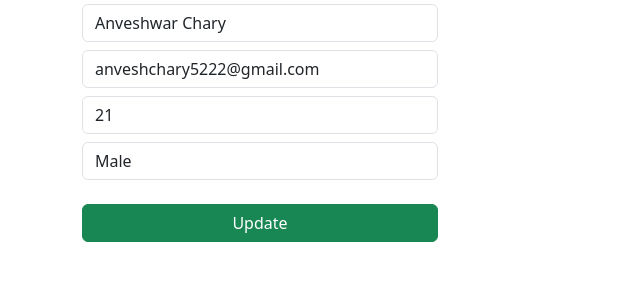
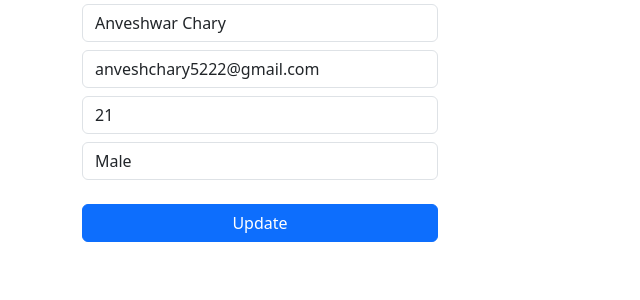
Before and after one commit to anvesh5222/crud_operations, a Django app: page /update/1 in a window 1280 px wide. Shown: the part 209-509 px from the top of the page, without its empty margins (0-640 px from the left). Run offline with Django 4.2, Linux system fonts and the light colour scheme; data comes from the database, SQL or seed files in the repository; both versions use the stored data as it was after the commit.

Commit message:
first commit

```diff
--- /dev/null
+++ b/requirements.txt
@@ -0,0 +1,6 @@
+asgiref==3.7.2
+backports.zoneinfo==0.2.1;python_version<"3.9"
+Django==4.2.10
+sqlparse==0.4.4
+typing-extensions==4.9.0
+tzdata==2024.1
--- a/templates/edit.html
+++ b/templates/edit.html
@@ -37,7 +37,7 @@
                 </div>
                 <br>
                 <div class="d-grid gap-2">
-                    <button class="btn btn-success" type="submit">Update</button>
+                    <button class="btn btn-primary" type="submit">Update</button>
                 </div>
             </form>
         </div>
```
Also changed, not shown: db.sqlite3.
